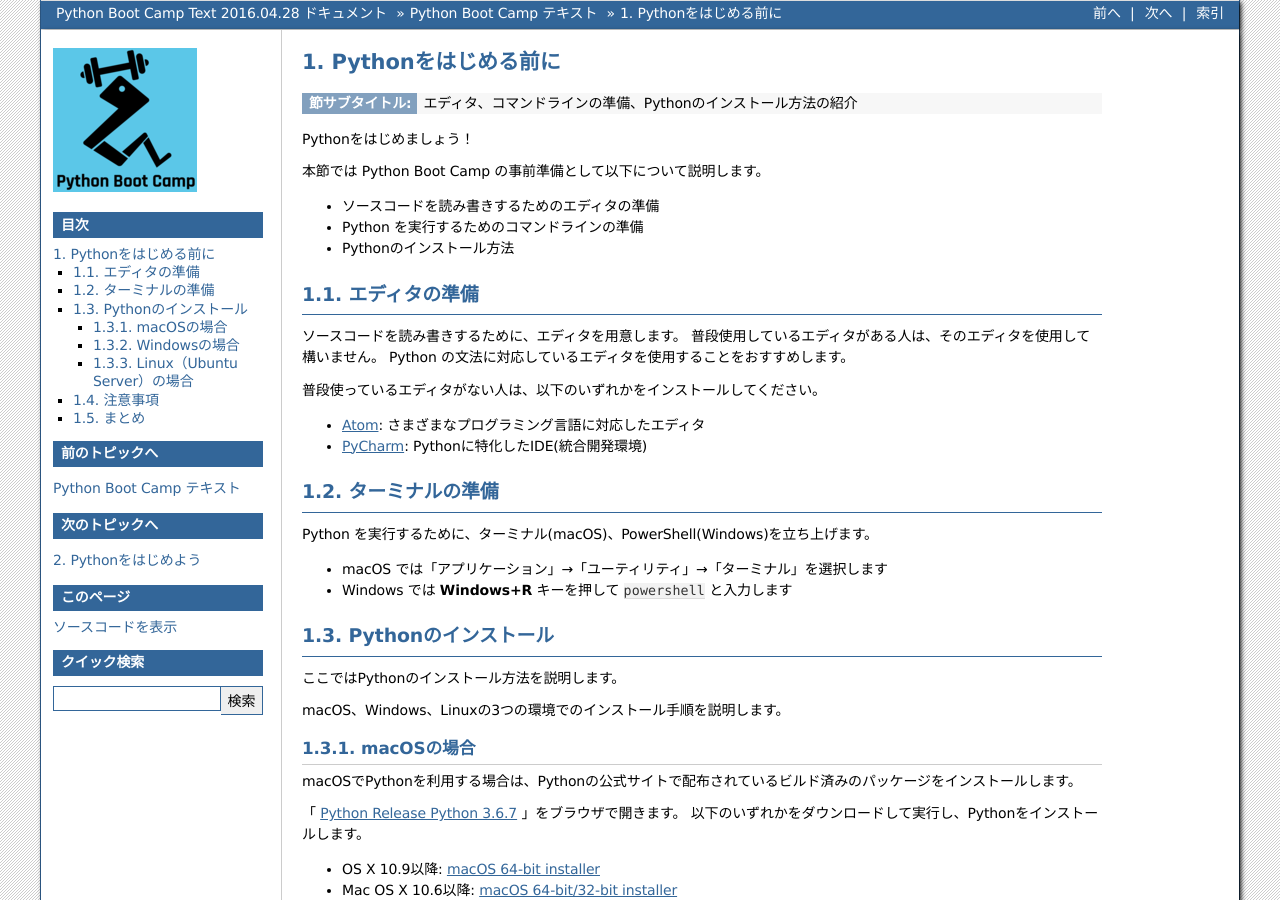
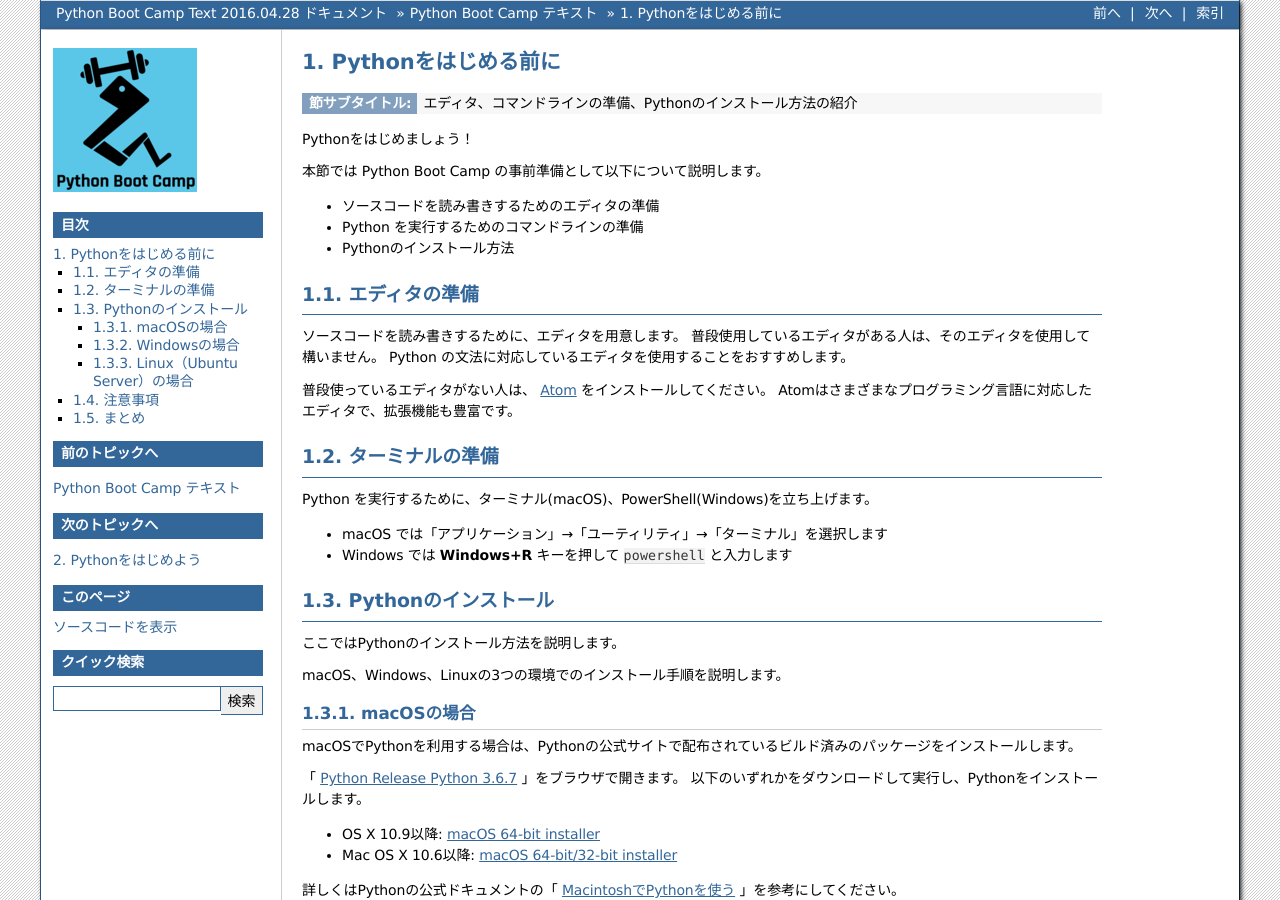
Before and after one commit to pyconjp/pycamp.pycon.jp, a Sphinx documentation site: the page built from source/textbook/1_install.rst, in a window 1280 px wide and 900 px high. Built offline with Sphinx 7.4.7, drawn with Linux system fonts in a browser that asks for light colours.

Commit message:
使用するエディターをAtomに統一

```diff
--- a/source/textbook/1_install.rst
+++ b/source/textbook/1_install.rst
@@ -16,7 +16,6 @@
 
 .. index:: Editor
     single: Editor; Atom
-    single: Editor; PyCharm
 
 エディタの準備
 ==============
@@ -24,10 +23,8 @@
 普段使用しているエディタがある人は、そのエディタを使用して構いません。
 Python の文法に対応しているエディタを使用することをおすすめします。
 
-普段使っているエディタがない人は、以下のいずれかをインストールしてください。
-
-- `Atom <https://atom.io/>`_: さまざまなプログラミング言語に対応したエディタ
-- `PyCharm <https://www.jetbrains.com/pycharm/>`_: Pythonに特化したIDE(統合開発環境)
+普段使っているエディタがない人は、 `Atom <https://atom.io/>`_ をインストールしてください。
+Atomはさまざまなプログラミング言語に対応したエディタで、拡張機能も豊富です。
 
 .. index:: Terminal
 
```
